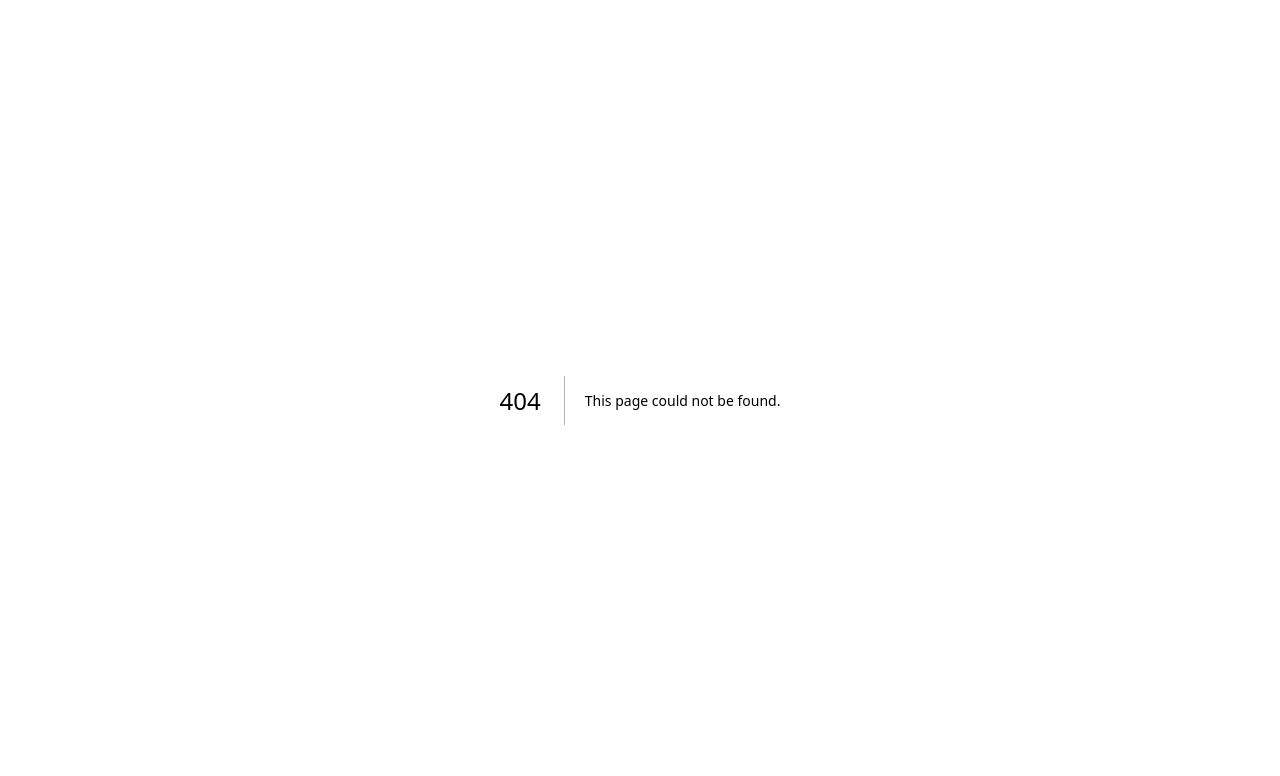
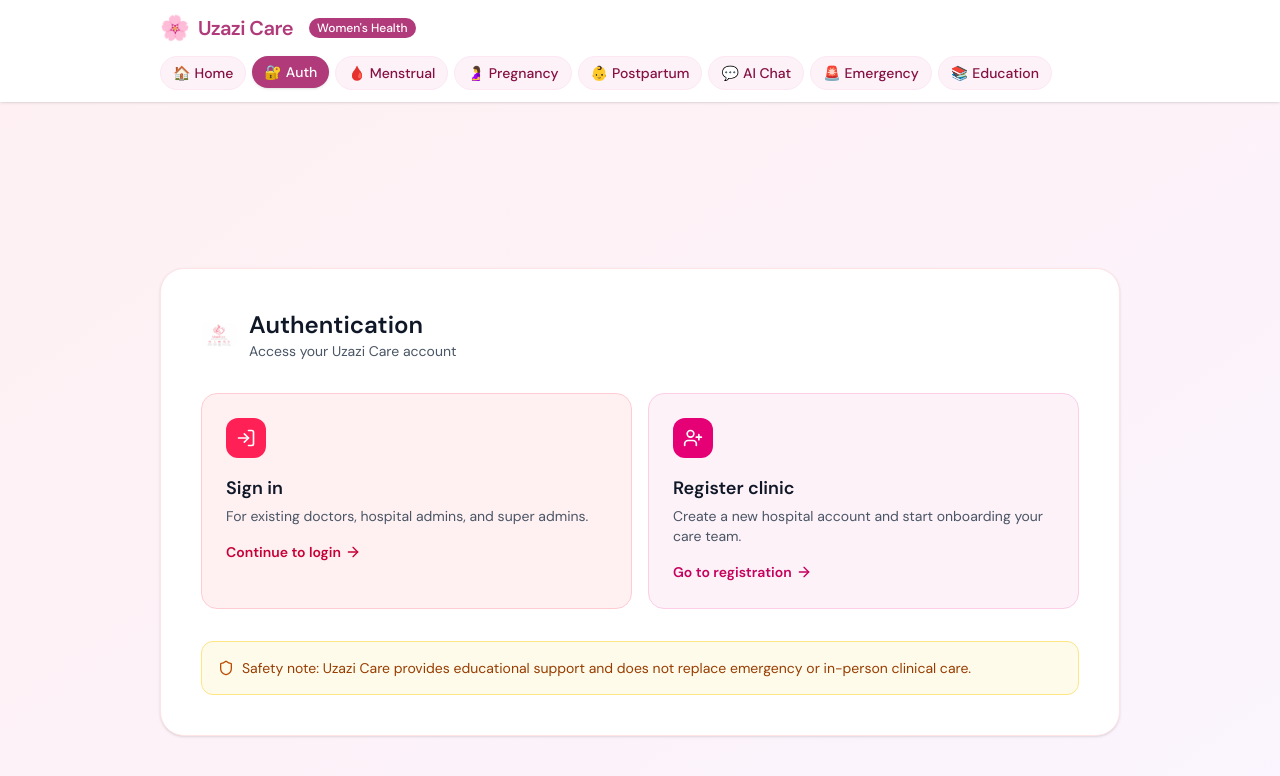
Before and after one commit to gatwirival/uzazi-care, a Next.js app: page /auth in a window 1280 px wide. Before the commit this address had no page. Shown: the top 776 px of the page. Built offline with nearby package versions, Linux system fonts and the light colour scheme; a web font is replaced by a local one.

Commit message:
Add auth landing page and update navigation

```diff
--- /dev/null
+++ b/src/app/auth/page.tsx
@@ -0,0 +1,68 @@
+import Link from "next/link";
+import Image from "next/image";
+import { Shield, UserPlus, LogIn, ArrowRight } from "lucide-react";
+import { AppNav } from "@/components/app-nav";
+
+export default function AuthPage() {
+  return (
+    <div className="min-h-screen bg-gradient-to-br from-rose-50 via-pink-50 to-purple-50">
+      <AppNav />
+      <main className="mx-auto flex min-h-screen w-full max-w-5xl items-center px-4 py-10 sm:px-8">
+        <section className="w-full rounded-3xl border border-rose-100 bg-white p-6 shadow-sm sm:p-10">
+          <div className="mb-8 flex items-center gap-3">
+            <Image src="/logo.png" alt="UzaziCare" width={36} height={36} className="rounded-lg" />
+            <div>
+              <h1 className="text-2xl font-bold text-gray-900">Authentication</h1>
+              <p className="text-sm text-gray-600">Access your Uzazi Care account</p>
+            </div>
+          </div>
+
+          <div className="grid gap-4 md:grid-cols-2">
+            <Link
+              href="/auth/login"
+              className="group rounded-2xl border border-rose-200 bg-rose-50 p-6 transition hover:-translate-y-0.5 hover:shadow-md"
+            >
+              <div className="mb-4 inline-flex h-10 w-10 items-center justify-center rounded-xl bg-rose-500 text-white">
+                <LogIn className="h-5 w-5" />
+              </div>
+              <h2 className="text-lg font-semibold text-gray-900">Sign in</h2>
+              <p className="mt-1 text-sm text-gray-600">
+                For existing doctors, hospital admins, and super admins.
+              </p>
+              <span className="mt-4 inline-flex items-center text-sm font-semibold text-rose-700">
+                Continue to login
+                <ArrowRight className="ml-1 h-4 w-4 transition group-hover:translate-x-1" />
+              </span>
+            </Link>
+
+            <Link
+              href="/auth/register"
+              className="group rounded-2xl border border-pink-200 bg-pink-50 p-6 transition hover:-translate-y-0.5 hover:shadow-md"
+            >
+              <div className="mb-4 inline-flex h-10 w-10 items-center justify-center rounded-xl bg-pink-600 text-white">
+                <UserPlus className="h-5 w-5" />
+              </div>
+              <h2 className="text-lg font-semibold text-gray-900">Register clinic</h2>
+              <p className="mt-1 text-sm text-gray-600">
+                Create a new hospital account and start onboarding your care team.
+              </p>
+              <span className="mt-4 inline-flex items-center text-sm font-semibold text-pink-700">
+                Go to registration
+                <ArrowRight className="ml-1 h-4 w-4 transition group-hover:translate-x-1" />
+              </span>
+            </Link>
+          </div>
+
+          <div className="mt-8 rounded-xl border border-amber-200 bg-amber-50 p-4">
+            <div className="flex items-start gap-2">
+              <Shield className="mt-0.5 h-4 w-4 text-amber-700" />
+              <p className="text-sm text-amber-800">
+                Safety note: Uzazi Care provides educational support and does not replace emergency or in-person clinical care.
+              </p>
+            </div>
+          </div>
+        </section>
+      </main>
+    </div>
+  );
+}
--- a/src/app/page.tsx
+++ b/src/app/page.tsx
@@ -78,6 +78,14 @@
           <p className="mt-4 inline-block rounded-full bg-white/20 px-3 py-1 text-xs font-medium">
             ⚕️ Educational support only — seek immediate care for emergencies
           </p>
+          <div className="mt-5">
+            <Link
+              href="/auth"
+              className="inline-flex items-center rounded-full bg-white px-4 py-2 text-sm font-semibold text-pink-700 transition hover:bg-pink-50"
+            >
+              Provider access →
+            </Link>
+          </div>
         </section>
 
         {/* Feature cards */}
--- a/src/components/app-nav.tsx
+++ b/src/components/app-nav.tsx
@@ -5,6 +5,7 @@
 
 const links = [
   { href: "/", label: "Home", emoji: "🏠" },
+  { href: "/auth", label: "Auth", emoji: "🔐" },
   { href: "/menstrual", label: "Menstrual", emoji: "🩸" },
   { href: "/pregnancy", label: "Pregnancy", emoji: "🤰" },
   { href: "/postpartum", label: "Postpartum", emoji: "👶" },
```
Also changed, not shown: 1 other file (tests, documents, lock files or other folders).
